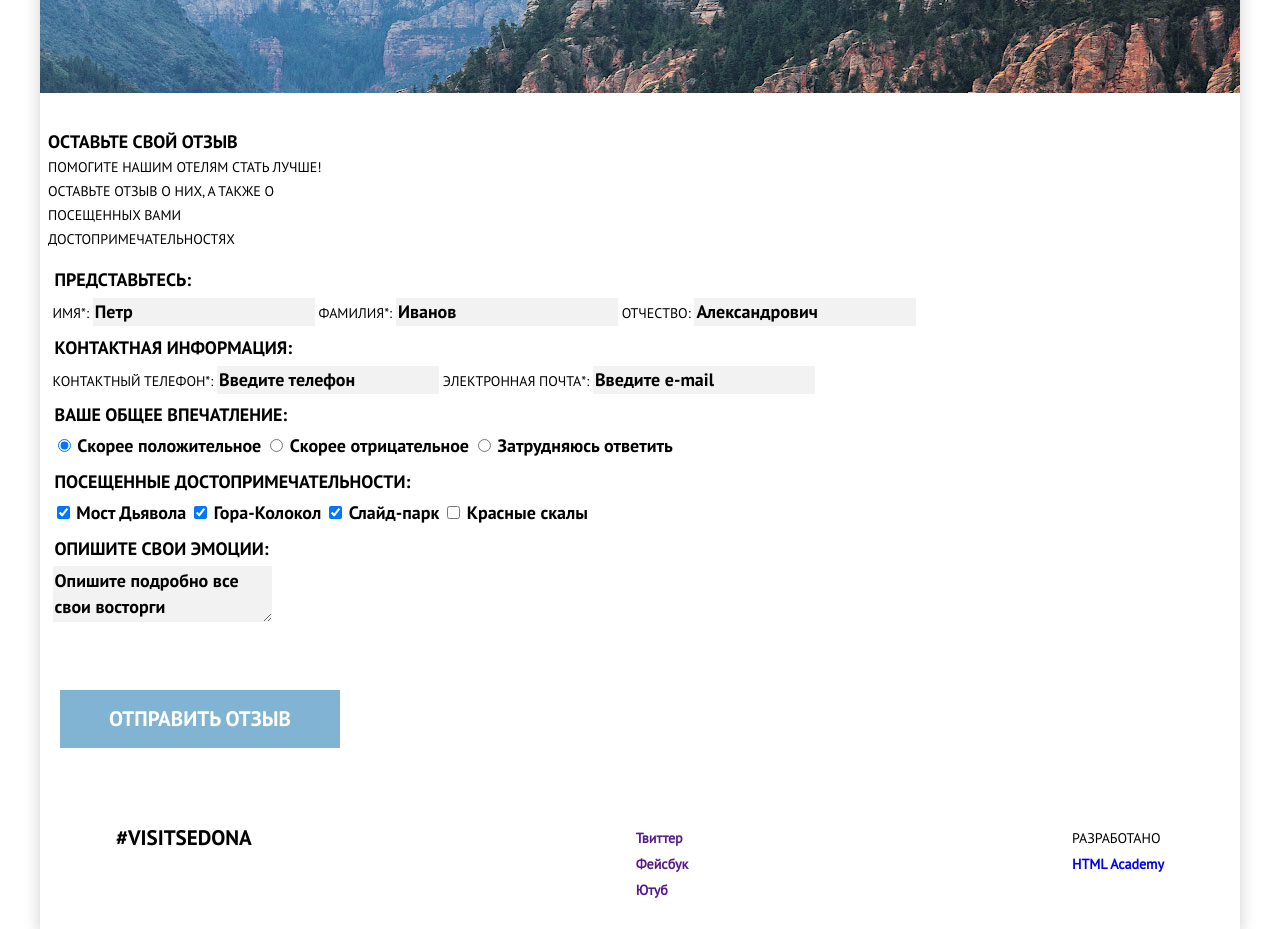
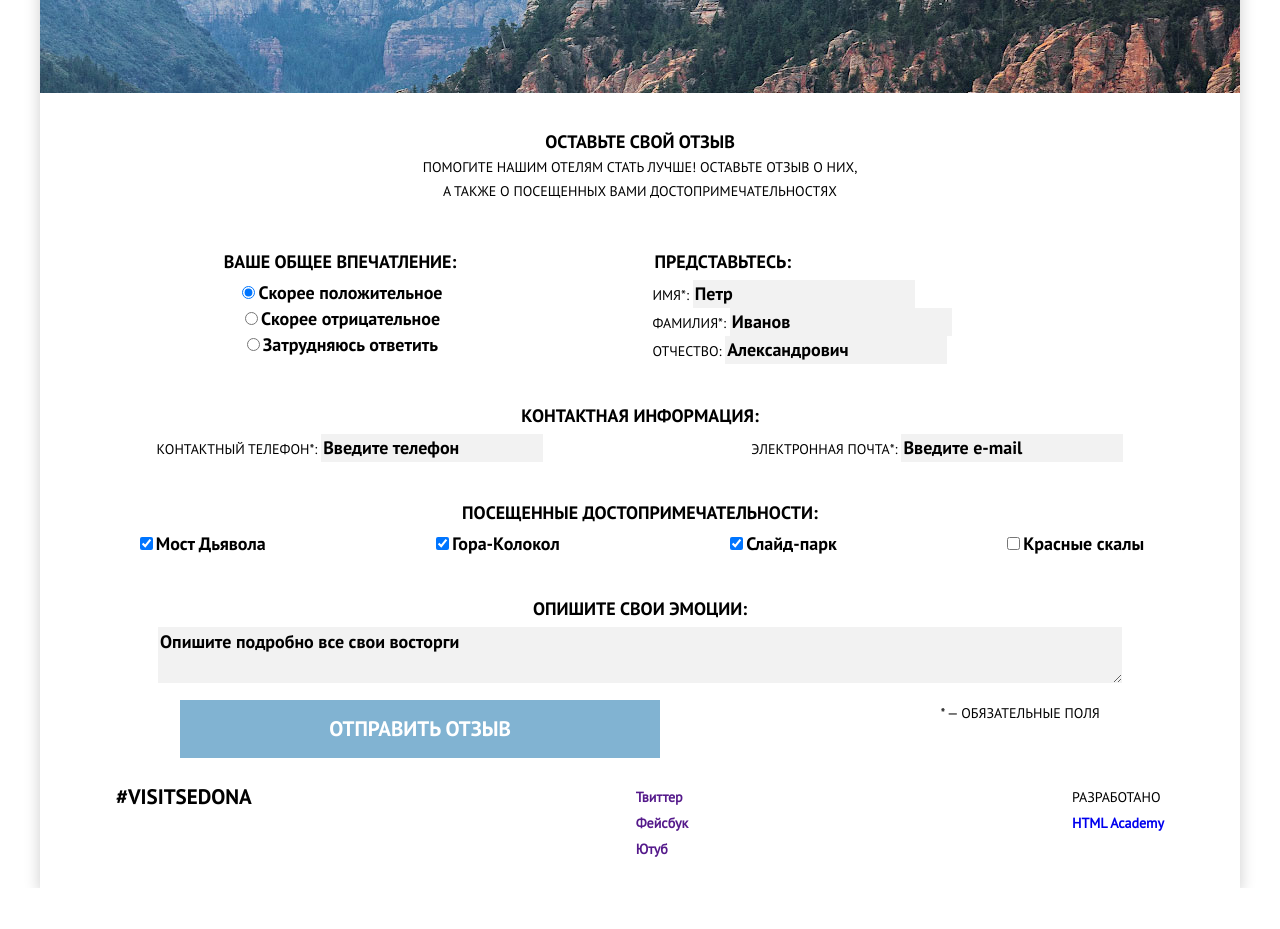
Before and after one commit to kaiere/1257821-sedona-22, a website: page source/form.html in a window 1280 px wide. Shown: the part 400-1329 px from the top of the page. After the commit the page ends 1288 px from the top, so only its background shows below. Drawn offline with nearby package versions, Linux system fonts and the light colour scheme; files that its build step writes are made by us from their sources.

Commit message:
Добавили адаптивную сетку для страницы с формой

```diff
--- a/source/form.html
+++ b/source/form.html
@@ -2,6 +2,7 @@
 <html class="page" lang="ru">
   <head>
     <meta charset="utf-8">
+    <meta name="viewport" content="width=device-width, initial-scale=1">
     <title>HTML Academy: Седона</title>
     <link href="css/style.css" rel="stylesheet">
   </head>
@@ -43,7 +44,7 @@
         <h2 class="visually-hidden">Просьба отправить отзыв</h2> <!--Смысловой заголовок секции, потом скроем-->
         <div class="request__wrapper">
           <h3 class="request__header">Оставьте свой отзыв</h3>
-          <p class="request__text">Помогите нашим отелям стать лучше!<br> оставьте отзыв о них, а также о<br> посещенных вами<br> достопримечательностях</p>
+          <p class="request__text">Помогите нашим отелям стать лучше! оставьте отзыв о них,<br> а также о посещенных вами достопримечательностях</p>
         </div>
       </section>
 
@@ -51,41 +52,62 @@
         <h2 class="visually-hidden">Форма для вашего отзыва</h2>
         <div class="review__wrapper">
           <form class="review__form" method="get" action="https://echo.htmlacademy.ru">
+            <div class="review__container">
             <fieldset class="introduction">
               <legend class="introduction__legend">Представьтесь:</legend>
-              <label class="introduction__name" for="name">Имя*:</label>
-              <input class="introduction__field" type="text" id="name" name="name" placeholder="Петр" required>
-              <label class="introduction__surname" for="surname">Фамилия*:</label>
-              <input class="introduction__field" type="text" id="surname" name="surname" placeholder="Иванов" required>
-              <label class="introduction__patronymic" for="patronymic">Отчество:</label>
-              <input class="introduction__field" type="text" id="patronymic" name="patronymic" placeholder="Александрович">
+              <div class="introduction__container">
+                <label class="introduction__name" for="name">Имя*:
+                  <input class="introduction__field" type="text" id="name" name="name" placeholder="Петр" required>
+                </label>
+                <label class="introduction__surname" for="surname">Фамилия*:
+                  <input class="introduction__field" type="text" id="surname" name="surname" placeholder="Иванов" required>
+                </label>
+                <label class="introduction__patronymic" for="patronymic">Отчество:
+                  <input class="introduction__field" type="text" id="patronymic" name="patronymic" placeholder="Александрович">
+                </label>
+              </div>
             </fieldset>
             <fieldset class="contacts">
               <legend class="contacts__legend">Контактная информация:</legend>
-              <label class="contacts__telephone" for="telephone">Контактный телефон*:</label>
-              <input class="contacts__field" type="tel" id="telephone" name="telephone" placeholder="Введите телефон" required>
-              <label class="contacts__email" for="email">Электронная почта*:</label>
-              <input class="contacts__field" type="email" id="email" name="email" placeholder="Введите e-mail" required>
+              <div class="contacts__container">
+                <label class="contacts__telephone" for="telephone">Контактный телефон*:
+                  <input class="contacts__field" type="tel" id="telephone" name="telephone" placeholder="Введите телефон" required>
+                </label>
+                <label class="contacts__email" for="email">Электронная почта*:
+                  <input class="contacts__field" type="email" id="email" name="email" placeholder="Введите e-mail" required>
+                </label>
+              </div>
             </fieldset>
             <fieldset class="impression">
               <legend class="impression__legend">Ваше общее впечатление:</legend>
-              <input type="radio" id="positive" name="your-impression" checked>
-              <label class="impression__positive" for="positive">Скорее положительное</label>
-              <input type="radio" id="negative" name="your-impression">
-              <label class="impression__negative" for="negative">Скорее отрицательное</label>
-              <input type="radio" id="unsure" name="your-impression">
-              <label class="impression__unsure" for="unsure">Затрудняюсь ответить</label>
+              <div class="impression__container">
+                <label class="impression__positive" for="positive">
+                  <input type="radio" id="positive" name="your-impression" checked>Скорее положительное
+                </label>
+                <label class="impression__negative" for="negative">
+                  <input type="radio" id="negative" name="your-impression">Скорее отрицательное
+                </label>
+                <label class="impression__unsure" for="unsure">
+                  <input type="radio" id="unsure" name="your-impression">Затрудняюсь ответить
+                </label>
+              </div>
             </fieldset>
             <fieldset class="visited">
               <legend class="visited__legend">Посещенные достопримечательности:</legend>
-              <input type="checkbox" id="bridge" name="bridge" checked>
-              <label class="visited__bridge" for="bridge">Мост Дьявола</label>
-              <input type="checkbox" id="mountain" name="mountain" checked>
-              <label class="visited__mountain" for="mountain">Гора-Колокол</label>
-              <input type="checkbox" id="park" name="park" checked>
-              <label class="visited__park" for="park">Слайд-парк</label>
-              <input type="checkbox" id="rocks" name="rocks">
-              <label class="visited__rocks" for="rocks">Красные скалы</label>
+              <div class="visited__container">
+                <label class="visited__bridge" for="bridge">
+                  <input type="checkbox" id="bridge" name="bridge" checked>Мост Дьявола
+                </label>
+                <label class="visited__mountain" for="mountain">
+                  <input type="checkbox" id="mountain" name="mountain" checked>Гора-Колокол
+                </label>
+                <label class="visited__park" for="park">
+                  <input type="checkbox" id="park" name="park" checked>Слайд-парк
+                </label>
+                <label class="visited__rocks" for="rocks">
+                  <input type="checkbox" id="rocks" name="rocks">Красные скалы
+                </label>
+              </div>
             </fieldset>
             <fieldset class="emotions">
               <legend class="emotions__legend">Опишите свои эмоции:</legend>
@@ -93,8 +115,11 @@
                 <textarea class="emotions__text" name="emotions" placeholder="Опишите подробно все свои восторги"></textarea>
               </label>
             </fieldset>
+          </div>
+          <div class="button__container">
             <button class="review__button" type="submit">Отправить отзыв</button>
-            <p class="review__required-fields visually-hidden">* — обязательные поля</p>
+            <p class="review__required-fields">* — обязательные поля</p>
+          </div>
           </form>
       </div>
       </section>
--- a/source/sass/request.scss
+++ b/source/sass/request.scss
@@ -10,6 +10,7 @@
   line-height: 26px;
   text-transform: uppercase;
   margin: 0;
+  text-align: center;
 }
 
 .request__text {
@@ -20,4 +21,5 @@
   line-height: 24px;
   text-transform: uppercase;
   margin: 0;
+  text-align: center;
 }
--- a/source/sass/review.scss
+++ b/source/sass/review.scss
@@ -4,6 +4,16 @@
 .visited,
 .emotions {
   border: none;
+  text-align: center;
+  margin-top: 30px;
+}
+
+.contacts__container,
+.introduction__container,
+.impression__container,
+.visited__container {
+  display: flex;
+  flex-direction: column;
 }
 
 .introduction__legend,
@@ -24,7 +34,8 @@
 .introduction__surname,
 .introduction__patronymic,
 .contacts__telephone,
-.contacts__email {
+.contacts__email,
+.review__required-fields {
   font-family: "PT Sans", "Arial", sans-serif;
   font-style: normal;
   font-weight: 400;
@@ -49,6 +60,11 @@
   &::placeholder {
     color: $basic-black;
   }
+}
+
+.emotions__text {
+  width: 100%;
+  max-width: 279px;
 }
 
 .impression__positive,
@@ -80,3 +96,87 @@
   border-color: transparent;
   margin: 51px 20px;
 }
+
+@media (max-width: $mobile-width-only) {
+  .review__required-fields {
+    display: none;
+  }
+
+  .button__container {
+    text-align: center;
+  }
+}
+
+
+@media (min-width: $tablet-width) {
+  .review__container {
+    display: grid;
+    grid-template-columns: 1fr 1fr;
+  }
+
+  .impression {
+    grid-column: 1;
+    grid-row: 1;
+  }
+
+  .contacts {
+    grid-row: 2;
+    grid-column-start: 1;
+    grid-column-end: 3;
+    text-align: center;
+  }
+
+  .visited {
+    grid-row: 3;
+    grid-column-start: 1;
+    grid-column-end: 3;
+    text-align: center;
+  }
+
+  .visited__container {
+    display: grid;
+    grid-template-columns: 1fr 1fr;
+  }
+
+  .emotions {
+    grid-row: 4;
+    grid-column-start: 1;
+    grid-column-end: 3;
+    text-align: center;
+  }
+
+  .review__button {
+    margin: 0;
+    width: 324px;
+  }
+
+  .button__container {
+    display: flex;
+    justify-content: space-around;
+  }
+
+  .emotions__text {
+    max-width: 648px;
+  }
+
+  .introduction {
+    text-align: left;
+  }
+}
+
+@media (min-width: $desktop-width) {
+  .contacts__container,
+  .visited__container {
+    display: flex;
+    flex-direction: row;
+    justify-content: space-around;
+  }
+
+  .emotions__text {
+    max-width: 960px;
+  }
+
+  .review__button {
+    width: 480px;
+  }
+}
```
